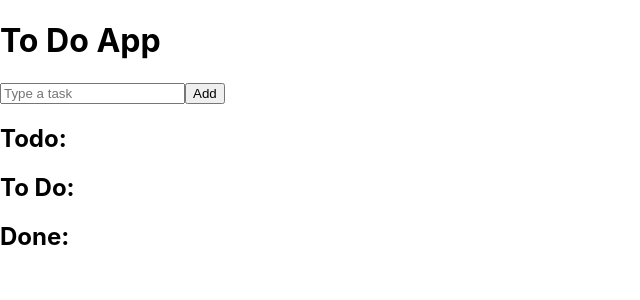
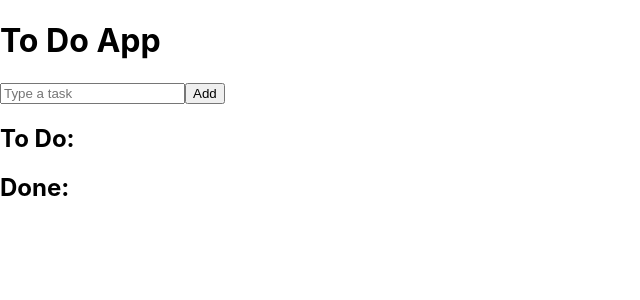
Before and after one commit to vitordeazambuja/todo-react, a React (Create React App) app: page / in a window 1280 px wide. Shown: the top 300 px of the page, without its empty margins (0-640 px from the left). Built offline with nearby package versions, Linux system fonts and the light colour scheme.

Commit message:
Removed todo header used for testing

```diff
--- a/src/components/App/App.js
+++ b/src/components/App/App.js
@@ -42,7 +42,6 @@ function App() {
     <div className="App">
       <h1>To Do App</h1>
       <TaskInput todo={todo} onChange={onChange} onAdd={onAdd} />
-      <h2>Todo:{todo}</h2>
       <Tasklist
         todoList={todoList}
         onCheck={onCheck}
```
